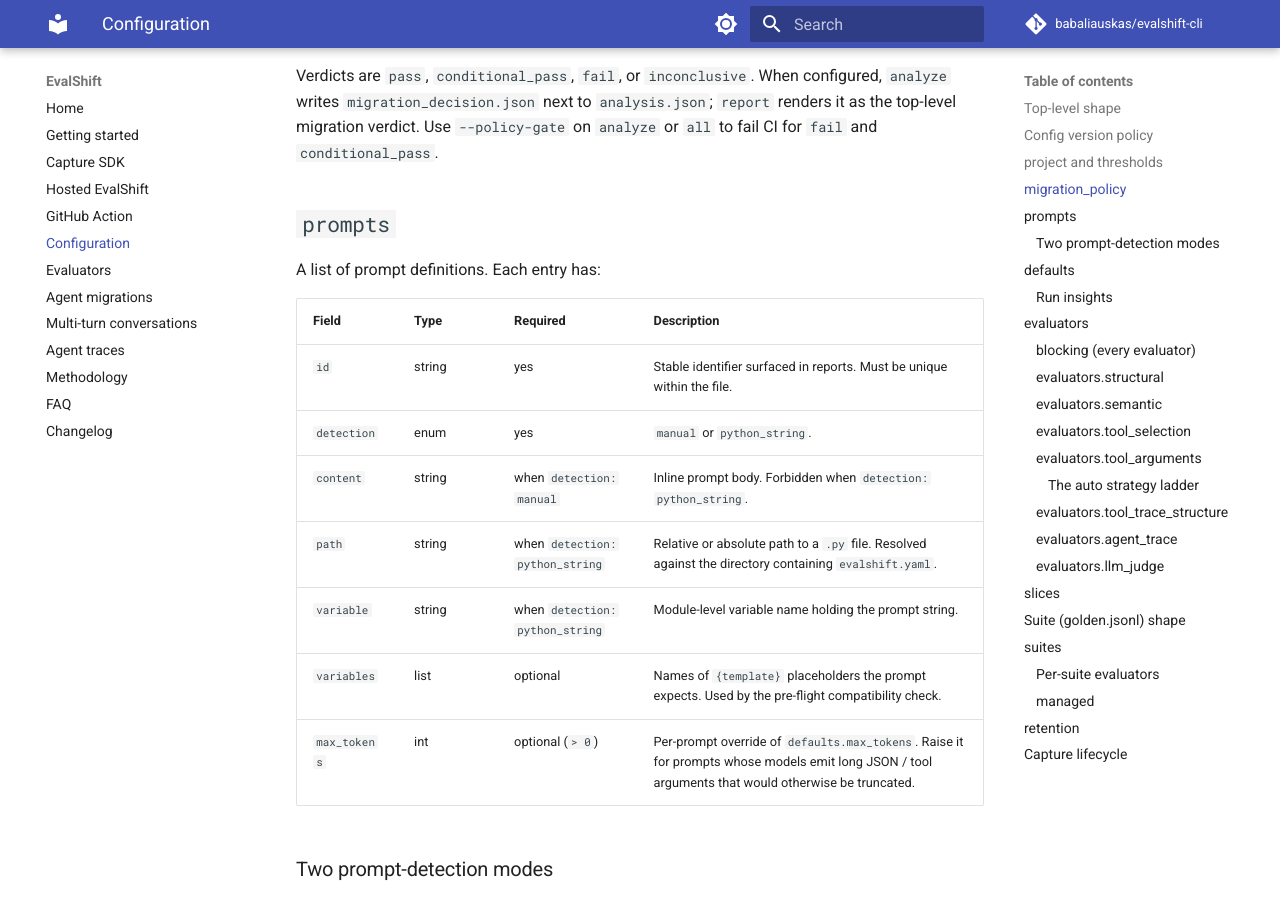
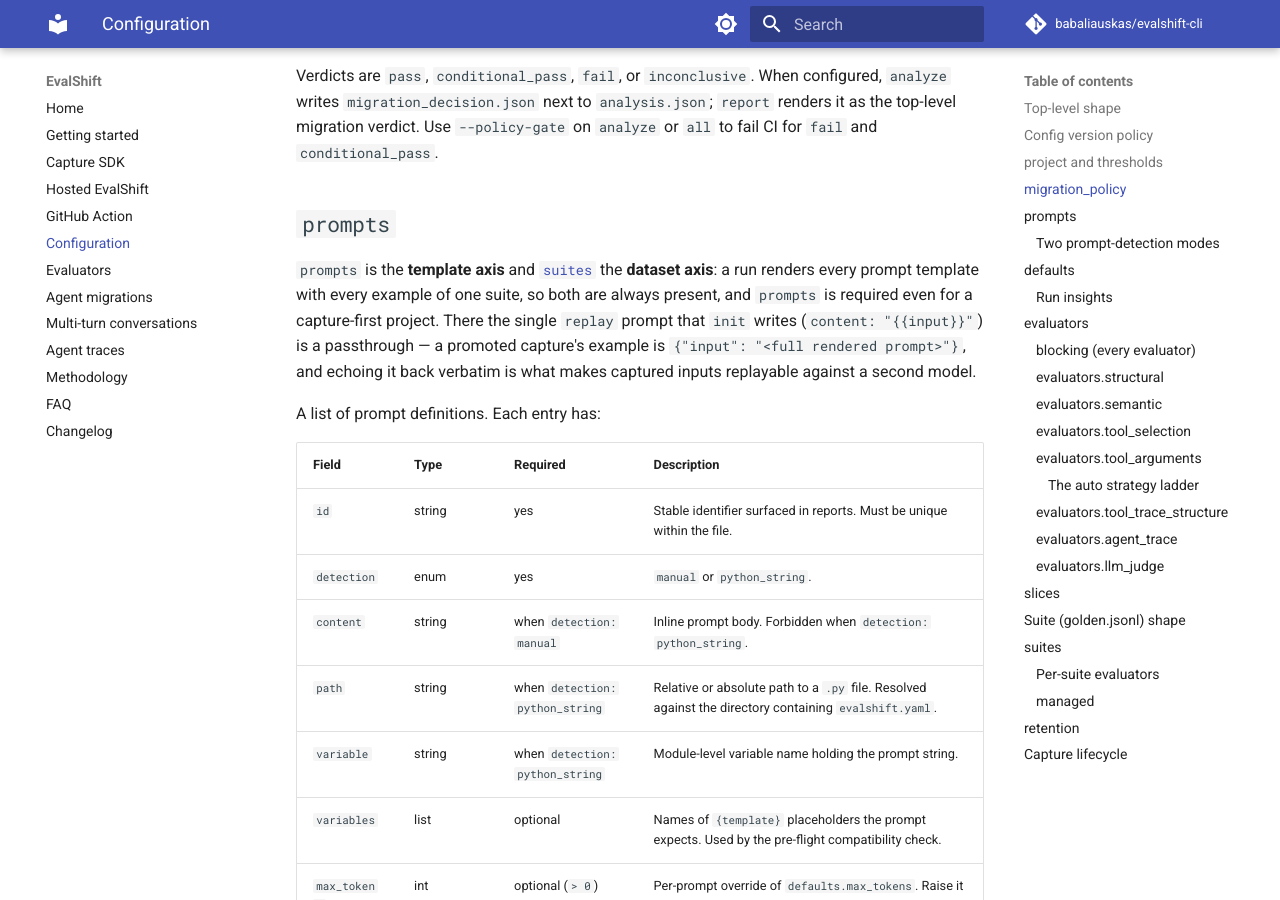
Before and after one commit to babaliauskas/evalshift-cli, an MkDocs documentation site: the page built from docs/configuration.md, in a window 1280 px wide and 900 px high, scrolled down 4977 px. Built offline with MkDocs 1.6.1 and Material for MkDocs 9.7.7, drawn with Linux system fonts in a browser that asks for light colours; comment, search, counter and statistics services are not loaded; some of the changed text lies outside the part shown.

Commit message:
docs: explain drift vs correctness and prompts vs suites
Semantic evaluator docs now say what 'expected' means (the yardstick is
the source output, never the suite's expected field, so the score is
drift, not correctness — which is why init ships it advisory and why
correctness belongs to a judge criterion). The config reference explains
prompts as the template axis and suites as the dataset axis, both always
present, with init's passthrough replay prompt being what makes captured
inputs replayable. Mirrored in DOCS.md and llms-full.txt.

Closes Task 1.2 of docs/superpowers/plans/2026-09-08-external-review-response.md.

Co-Authored-By: Claude Fable 5.1 <noreply@anthropic.com>
Claude-Session: https://claude.ai/code/session_014dB797jsqzukksfEHZ59jK

````diff
--- a/docs/configuration.md
+++ b/docs/configuration.md
@@ -243,6 +243,14 @@ Use `--policy-gate` on `analyze` or `all` to fail CI for `fail` and
 `conditional_pass`.
 
 ## `prompts`
+
+`prompts` is the **template axis** and [`suites`](#suites) the **dataset
+axis**: a run renders every prompt template with every example of one
+suite, so both are always present, and `prompts` is required even for a
+capture-first project. There the single `replay` prompt that `init` writes
+(`content: "{{input}}"`) is a passthrough — a promoted capture's example is
+`{"input": "<full rendered prompt>"}`, and echoing it back verbatim is what
+makes captured inputs replayable against a second model.
 
 A list of prompt definitions. Each entry has:
 
@@ -641,7 +649,9 @@ Unknown keys are rejected (typos fail fast).
 
 A map of named suites so `evalshift run --suite-name <name>` can resolve a
 suite path without retyping it. Optional — omit it and `run` uses `--suite`
-(or the default `golden.jsonl`).
+(or the default `golden.jsonl`). Suites are the dataset axis of a run, the
+inputs that get rendered through every entry under [`prompts`](#prompts),
+which is why a capture-first config still carries a (passthrough) prompt.
 
 ```yaml
 suites:
--- a/llms-full.txt
+++ b/llms-full.txt
@@ -386,6 +386,8 @@ Strict Pydantic, extra="forbid" everywhere — unknown keys fail at load.
 version: 1                          # required literal
 project: str|null                   # hosted slug, regex ^[a-z0-9-]+/[a-z0-9-]+$
 prompts:                            # required, >=1, unique ids
+  # Template axis (suites = dataset axis); every prompt x every example. Init's
+  # `replay` prompt is a passthrough: content "{{input}}" echoes the promoted capture.
   - id: str
     detection: manual | python_string
     content: str                    # manual only (required for manual)
@@ -414,6 +416,9 @@ evaluators:                         # every evaluator config also takes blocking
   semantic:                         # single block, not a list
     embedding_model: str = text-embedding-3-small
     min_similarity: float = 0.9     # below -> SEMANTIC_REGRESSION flag
+    # Yardstick is the SOURCE output, never the suite's `expected` field: this
+    # measures drift, not correctness (reworded-but-right reads as drift). Init
+    # writes blocking: false for it; library default is true. Judge = correctness.
     # source score pinned 1.0; target = cosine(source, target) clamped [0,1]
     # both outputs empty (tool-only turn) -> NO record at all (score returns None),
     #   no provider call. ONE empty side still scores: 0.0 similarity by definition,
````
Also changed, not shown: DOCS.md (+3 -1 lines), docs/evaluators.md (+10 -0 lines).
